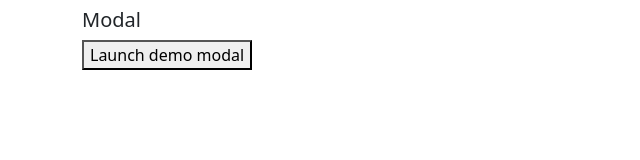
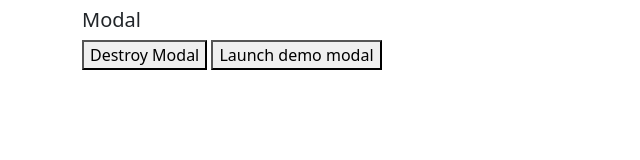
Before and after one commit to team-thunderfoot/modal, a website: page dist/index.html in a window 1280 px wide. Shown: the whole page, without its empty margins (0-640 px from the left). Drawn offline with nearby package versions, Linux system fonts and the light colour scheme.

Commit message:
add delete button

```diff
--- a/dist/index.html
+++ b/dist/index.html
@@ -19,6 +19,7 @@
                 <div class="row">
                     <div class="col">
                         <h5>Modal</h5>
+                        <button class="js--destroy-modal">Destroy Modal</button>
                         <button type="button" class="b--btn-a"  tf-ds-modal-target="modal-1">
                         Launch demo modal
                         </button>
```
